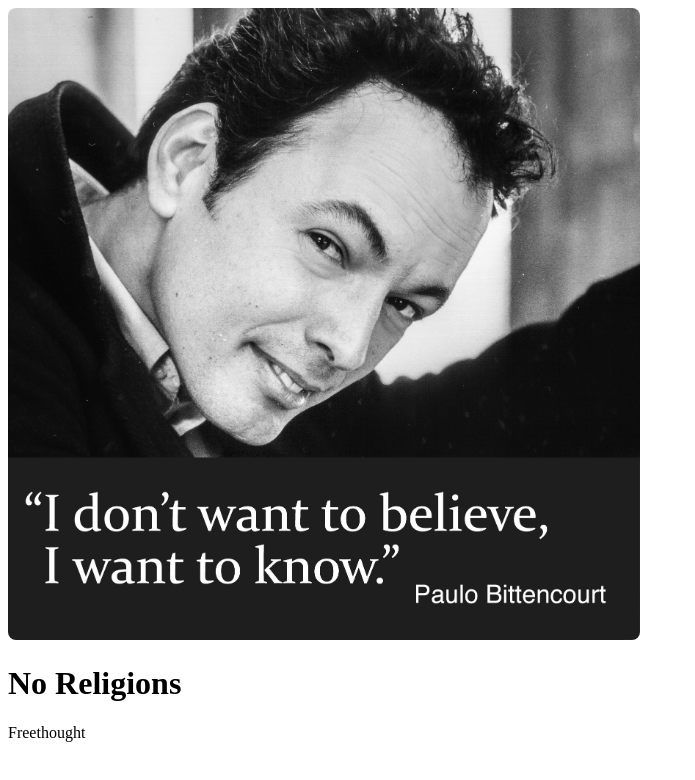
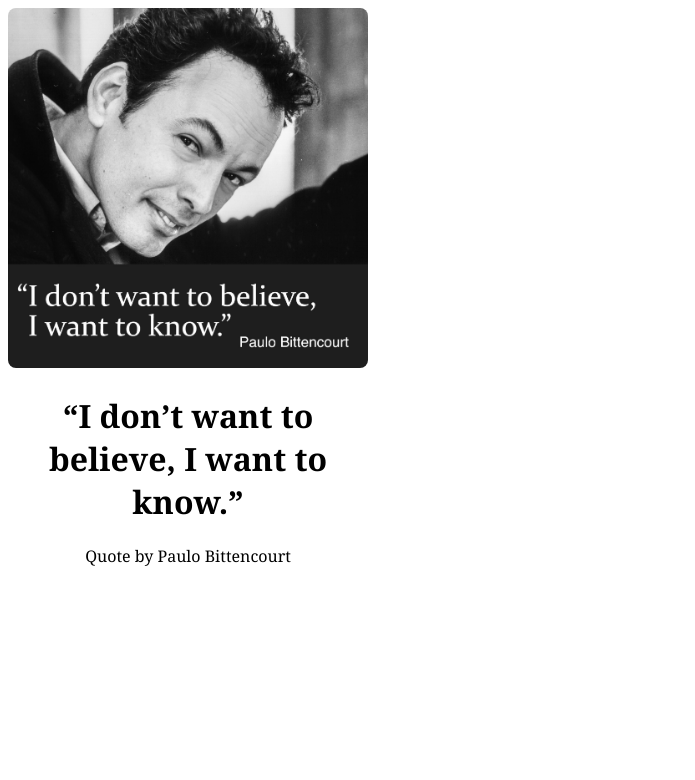
Before and after one commit to noreligions/noreligions.github.io, a plain HTML site: page 001.html in a window 1280 px wide. Shown: the whole page, without its empty margins (0-695 px from the left). Drawn offline with Linux system fonts and the light colour scheme.

Commit message:
Update 001.html

```diff
--- a/001.html
+++ b/001.html
@@ -1,16 +1,17 @@
 <!DOCTYPE html>
 <html>
 <head>
-	<title>No Religions</title>
+	<title>“I don’t want to believe, I want to know.” (Quote by Paulo Bittencourt)</title>
 </head>
-<body>
+<body style="width: 360px">
+<div style="text-align: center;color: #000;font-size: 1rem;font-family: Georgia, Serif">
 
-	<img style="width: 50%; border-radius: 8px" src="i-dont-want-to-believe-i-want-to-know-quote-paulo-bittencourt.jpg" alt="“I don’t want to believe, I want to know.” (Quote by Paulo Bittencourt)" />
+	<img style="max-width: 100%; border-radius: 8px" src="i-dont-want-to-believe-i-want-to-know-quote-paulo-bittencourt.jpg" alt="“I don’t want to believe, I want to know.” (Quote by Paulo Bittencourt)" />
 <h1>
-	No Religions
-</h1>
+“I don’t want to believe, I want to know.”</h1>
 <p>
-	Freethought
-</p>
+Quote by Paulo Bittencourt</p>
+</div>
+
 </body>
 </html>
```
